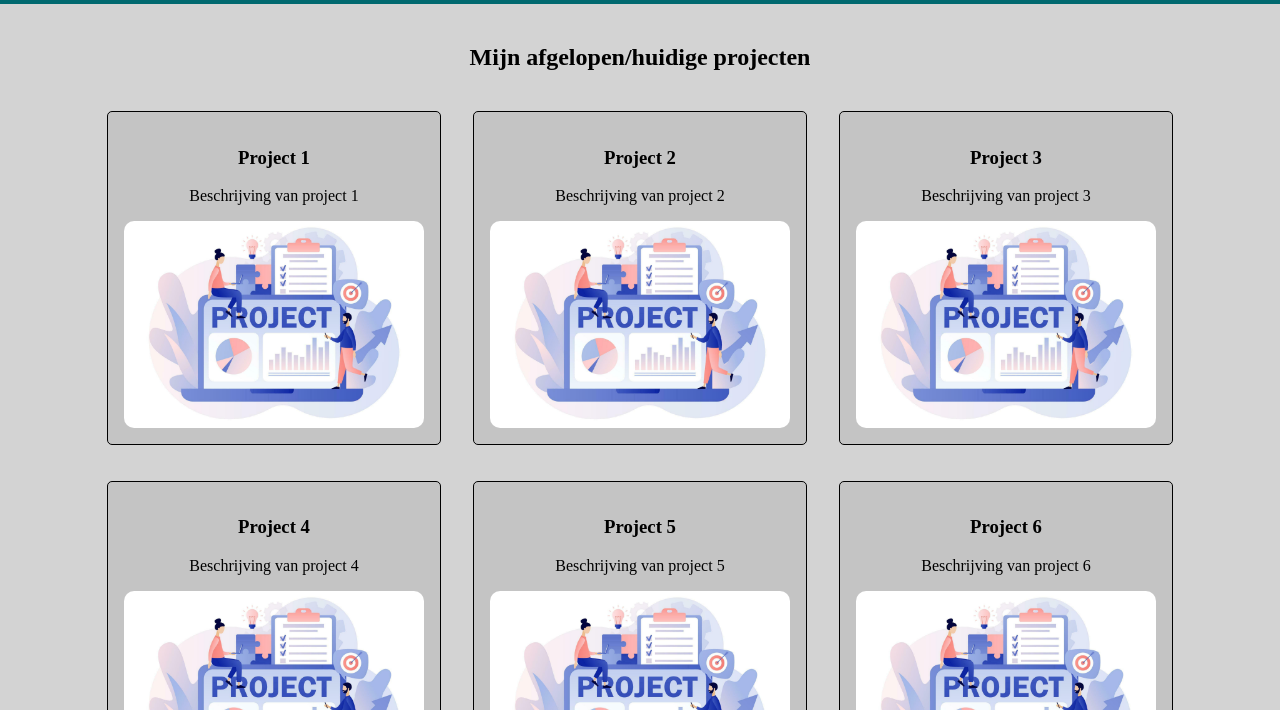
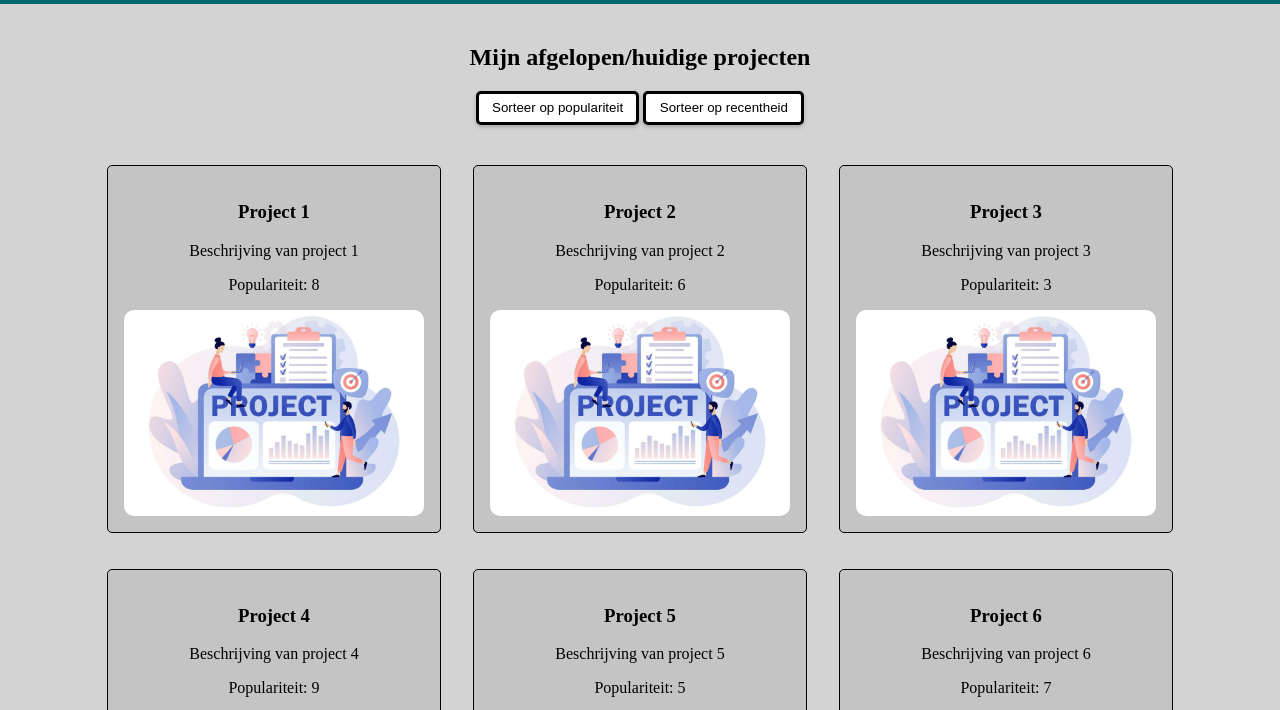
Before and after one commit to RubenAbr/RubenAbr.github.io, a plain HTML site: page ProjectOverzicht.html in a window 1280 px wide. Shown: the part 76-786 px from the top of the page. Drawn offline with Linux system fonts and the light colour scheme.

Commit message:
Sorteer functie

```diff
--- a/ProjectOverzicht.html
+++ b/ProjectOverzicht.html
@@ -5,26 +5,29 @@
         <meta name="viewport" content="width=device-width, initial-scale=1.0">
         <title>Projecten Portfolio Ruben</title>
         <link rel="stylesheet" href="style.css">
-        <script src="script.js" defer></script>
     </head>
     <body>
         <header id="header">
             <h1>Projecten</h1>
             <nav>
                 <ul>
-                    <li><a href="/index.html" id="navbutton"><button id="HomeButton">Home</button></a></li>
-                    <li><a href="/About.html" id="navbutton"><button id="AboutButton">Over</button></a></li>
-                    <li><a href="/BlogOverzicht.html" id="navbutton"><button id="BlogButton">Blogs</button></a></li>
-                    <li><a href="/ProjectOverzicht.html" id="navbutton"><button id="ProjectButton">Projecten</button></a></li>
+                    <li><a href="/index.html" class="navbutton"><button id="HomeButton">Home</button></a></li>
+                    <li><a href="/About.html" class="navbutton"><button id="AboutButton">Over</button></a></li>
+                    <li><a href="/BlogOverzicht.html" class="navbutton"><button id="BlogButton">Blogs</button></a></li>
+                    <li><a href="/ProjectOverzicht.html" class="navbutton"><button id="ProjectButton">Projecten</button></a></li>
                 </ul>
             </nav>
         </header>
         <main>
             <h2>Mijn afgelopen/huidige projecten</h2>
+            <button id="sorteerPopulariteit" class="sortButton", onclick="sorteerProjectenOpPopulariteit()">Sorteer op populariteit</button>
+            <button id="sorteerRecentheid" class="sortButton", onclick="sorteerProjectenOpRecentheid()">Sorteer op recentheid</button>
             <div id="projectenlijst", class="project-container"></div>
         </main>
         <footer id="footer">
             <p>&copy; 2026 Ruben Abrahamse. All rights reserved.</p>
         </footer>
     </body>
+
+    <script src="script.js" defer></script>
 </html>
--- a/script.js
+++ b/script.js
@@ -3,36 +3,42 @@ const Projecten = [
         id: 1,
         naam: "Project 1",
         beschrijving: "Beschrijving van project 1",
+        populariteit: 8,
         afbeelding: "pictures\\project.jpg"
     },
     {
         id: 2,
         naam: "Project 2",
         beschrijving: "Beschrijving van project 2",
+        populariteit: 6,
         afbeelding: "pictures\\project.jpg"
     },
     {
         id: 3,
         naam: "Project 3",
         beschrijving: "Beschrijving van project 3",
+        populariteit: 3,
         afbeelding: "pictures\\project.jpg"
     },
     {
         id: 4,
         naam: "Project 4",
         beschrijving: "Beschrijving van project 4",
+        populariteit: 9,
         afbeelding: "pictures\\project.jpg"
     },
     {
         id: 5,
         naam: "Project 5",
         beschrijving: "Beschrijving van project 5",
+        populariteit: 5,
         afbeelding: "pictures\\project.jpg"
     },
     {
         id: 6,
         naam: "Project 6",
         beschrijving: "Beschrijving van project 6",
+        populariteit: 7,
         afbeelding: "pictures\\project.jpg"
     }
 ];
@@ -84,6 +90,8 @@ function renderProjecten() {
     Projecten.forEach(project => {
         const projectElement = document.createElement("div");
         projectElement.classList.add("project");
+        projectElement.dataset.id = project.id;
+        projectElement.dataset.populariteit = project.populariteit;
 
         const titel = document.createElement("h3");
         titel.textContent = project.naam;
@@ -91,13 +99,32 @@ function renderProjecten() {
         const beschrijving = document.createElement("p");
         beschrijving.textContent = project.beschrijving;
 
+        const populariteit = document.createElement("p");
+        populariteit.textContent = `Populariteit: ${project.populariteit}`;
+
         const afbeelding = document.createElement("img");
         afbeelding.src = project.afbeelding;
         afbeelding.alt = project.naam;
 
-        projectElement.append(titel, beschrijving, afbeelding);
+        projectElement.append(titel, beschrijving, populariteit, afbeelding);
         projectenLijst.appendChild(projectElement);
     });
+}
+
+function sorteerProjectenOpPopulariteit() {
+    const projectElementen = Array.from(projectenLijst.querySelectorAll(".project"));
+    projectElementen.sort((a, b) =>
+        Number(b.dataset.populariteit) - Number(a.dataset.populariteit)
+    );
+    projectenLijst.append(...projectElementen);
+}
+
+function sorteerProjectenOpRecentheid() {
+    const projectElementen = Array.from(projectenLijst.querySelectorAll(".project"));
+    projectElementen.sort((a, b) =>
+        Number(b.dataset.id) - Number(a.dataset.id)
+    );
+    projectenLijst.append(...projectElementen);
 }
 
 if (projectenLijst) {
--- a/style.css
+++ b/style.css
@@ -57,6 +57,18 @@ nav button {
     cursor: pointer;
     box-shadow: 0 2px 4px rgba(0, 0, 0, 0.2);
     border-radius: 5px;
+}
+
+.sortButton {
+    background-color: white;
+    color: black;
+    border: none;
+    border-style: solid;
+    padding: 0.5em 1em;
+    cursor: pointer;
+    box-shadow: 0 2px 4px rgba(0, 0, 0, 0.2);
+    border-radius: 5px;
+    margin-bottom: 20px;
 }
 
 .blog-container {
```
Also changed, not shown: About.html (+6 -5 lines), BlogOverzicht.html (+6 -5 lines), index.html (+6 -5 lines).
